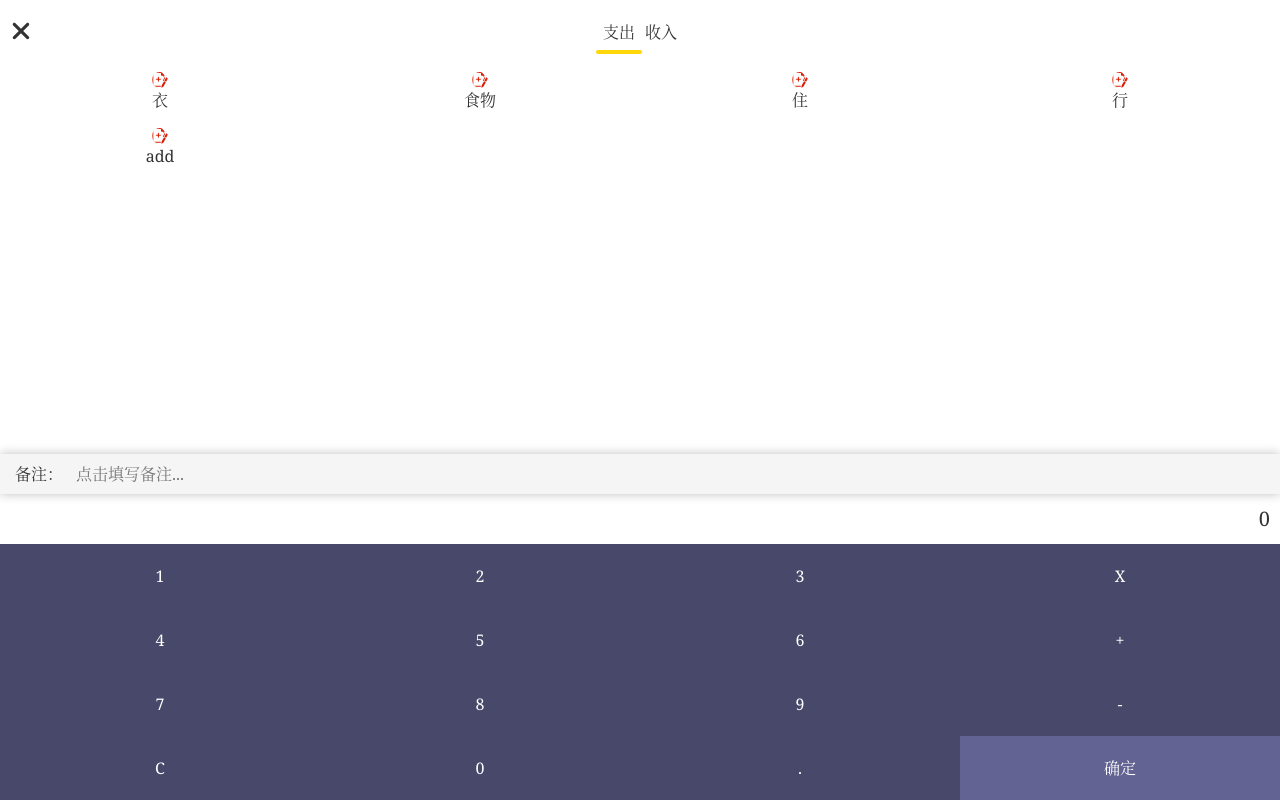
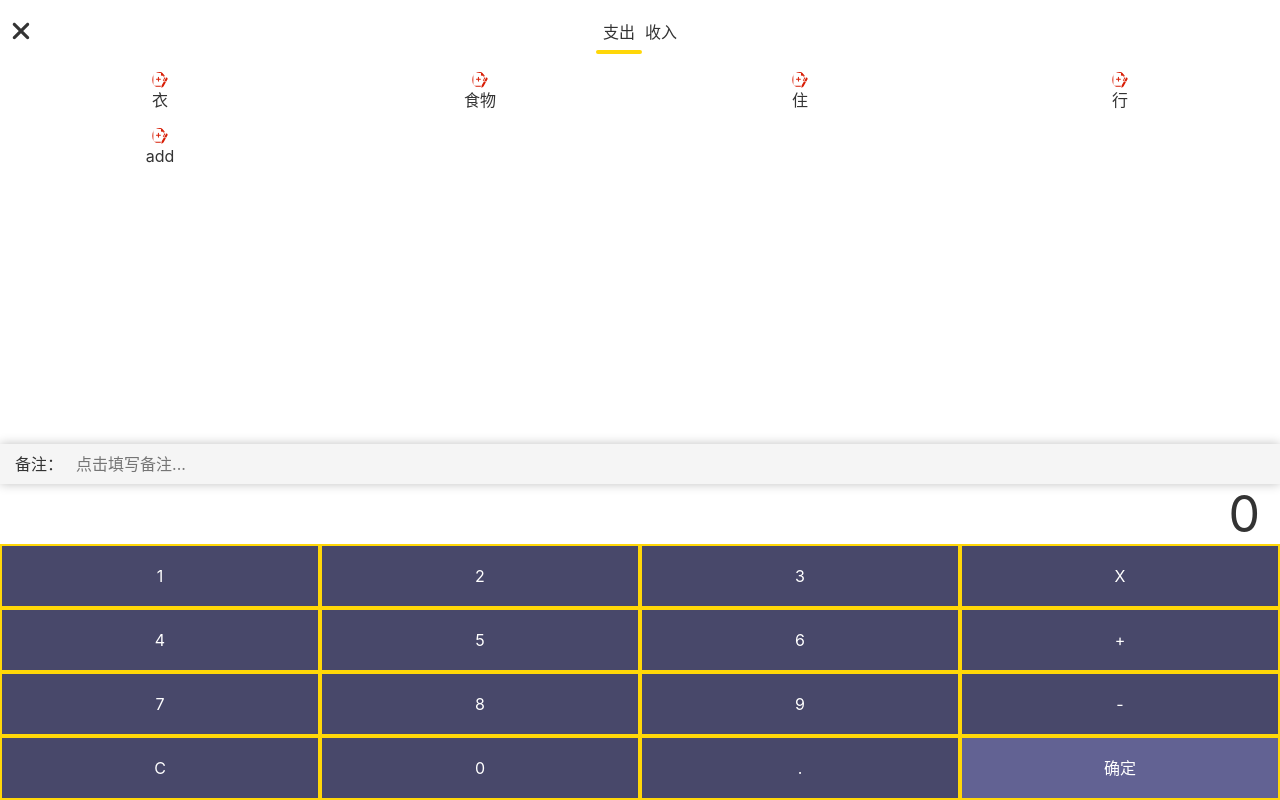
Before and after one commit to MongieLee/vue-tally, a Vue app: page /#/money in a window 1280 px wide. Built offline with nearby package versions, Linux system fonts and the light colour scheme.

Commit message:
初步完成numberPad功能

```diff
--- a/src/App.vue
+++ b/src/App.vue
@@ -9,7 +9,7 @@
 @import "~@/assets/styles/helper.scss";
 
 body {
-  font-family: $font-song;;
+  font-family: $font-hei;;
   -webkit-font-smoothing: antialiased;
   -moz-osx-font-smoothing: grayscale;
   color: #333;
--- a/src/components/money/NumberPad.vue
+++ b/src/components/money/NumberPad.vue
@@ -1,56 +1,194 @@
 <template>
   <div>
-    <div class="currentNumber">{{output}}</div>
+    <div class="output-wrapper">
+      <span :class="{operatoring:operator==='+'||operator==='-'}">
+        {{output}}
+        <span v-show="operator==='+'||operator==='-'" class="operatorNumber">{{newNumber}}</span>
+      </span>
+    </div>
     <div class="number-wrapper">
       <button @click="inputNumber">1</button>
       <button @click="inputNumber">2</button>
       <button @click="inputNumber">3</button>
-      <button @click="inputNumber('delete')">X</button>
-      <button>4</button>
-      <button>5</button>
-      <button>6</button>
-      <button>+</button>
-      <button>7</button>
-      <button>8</button>
-      <button>9</button>
-      <button>-</button>
-      <button>C</button>
+      <button @click="removeOne">X</button>
+      <button @click="inputNumber">4</button>
+      <button @click="inputNumber">5</button>
+      <button @click="inputNumber">6</button>
+      <button @click="add">+</button>
+      <button @click="inputNumber">7</button>
+      <button @click="inputNumber">8</button>
+      <button @click="inputNumber">9</button>
+      <button @click="minus">-</button>
+      <button @click="clear">C</button>
       <button @click="inputNumber">0</button>
-      <button>.</button>
-      <button>确定</button>
+      <button @click="inputNumber">.</button>
+      <button v-if="['+','-'].indexOf(operator)===-1">确定</button>
+      <button v-else @click="result">=</button>
     </div>
   </div>
 </template>
 
-<script lang='ts'>
-import Vue from "vue";
-import { Component } from "vue-property-decorator";
-@Component
-export default class NumberPad extends Vue {
-  output = "0";
-  inputNumber(event: MouseEvent) {
-    const button = event.target as HTMLButtonElement;
-    const input = button.textContent;
-    if (this.output.length === 16) {
-      return;
-    }
-    if (this.output === "0") {
-      if ("0123456789".indexOf(input) >= 0) {
-        this.output = input;
+<script>
+export default {
+  data() {
+    return {
+      output: "0",
+      operator: "",
+      oldNumber: "0",
+      newNumber: "0"
+    };
+  },
+  methods: {
+    checkOutput(checkNumber) {
+      if (this.output.length === 10) {
+        return;
+      }
+
+      if (this.output === "0") {
+        if ("0123456789".indexOf(checkNumber) >= 0) {
+          this.output = checkNumber;
+        } else if (checkNumber === ".") {
+          this.output += checkNumber;
+        }
+        return;
+      }
+      if (this.output.indexOf(".") >= 0 && checkNumber === ".") {
+        console.log("有.了不能再加了");
+        return;
+      }
+      return true;
+    },
+
+    checkOperator(checkNumber) {
+      if (this.newNumber.length === 10) {
+        console.log("我不行了");
+
+        return;
+      }
+
+      if (this.newNumber === "0") {
+        if ("0123456789".indexOf(checkNumber) >= 0) {
+          console.log("1111");
+          this.newNumber = checkNumber;
+        } else if (
+          checkNumber === "." &&
+          this.newNumber.indexOf(checkNumber) === -1
+        ) {
+          this.newNumber += checkNumber;
+          console.log("222");
+        }
+
+        return;
+      }
+
+      if (this.newNumber.indexOf(".") >= 0 && checkNumber === ".") {
+        return;
+      }
+      console.log("121221");
+
+      return true;
+    },
+    inputNumber() {
+      const input = event.target.textContent;
+
+      if (this.operator === "+") {
+        if (!this.checkOperator(input)) {
+          return;
+        }
+        this.newNumber += input;
+      } else if (this.operator === "-") {
+        if (!this.checkOperator(input)) {
+          return;
+        }
+        this.newNumber += input;
       } else {
+        if (!this.checkOutput(input)) {
+          return;
+        }
         this.output += input;
       }
+    },
+
+    removeOne() {
+      if (!this.operator) {
+        if (this.output.length === 1) {
+          this.output = "0";
+        } else {
+          this.output = this.output.slice(0, -1);
+        }
+      } else {
+        if (this.newNumber.length === 1) {
+          this.newNumber = "0";
+        } else {
+          this.newNumber = this.newNumber.slice(0, -1);
+        }
+      }
+    },
+    clear() {
+      this.output = "0";
+      this.newNumber = "0";
+      this.operator = "";
+    },
+    add() {
+      if (this.output.indexOf("-") >= 0) {
+        this.output = this.output.slice(0, -1) + "+";
+        this.operator = "+";
+        return;
+      }
+      if (this.operator === "+") {
+        this.result();
+        return;
+      }
+      this.operator = "+";
+      this.output += "+";
+      this.newNumber = "0";
+    },
+    minus() {
+      if (this.output.indexOf("+") >= 0) {
+        this.output = this.output.slice(0, -1) + "-";
+        this.operator = "-";
+        return;
+      }
+      if (this.operator === "-") {
+        this.result();
+        return;
+      }
+      this.operator = "-";
+      this.output += "-";
+      this.newNumber = "0";
+    },
+    result() {
+      if (this.operator === "+") {
+        this.output = (
+          parseFloat(this.output) + parseFloat(this.newNumber)
+        ).toFixed(2).toString();
+      } else if (this.operator === "-") {
+        this.output = (
+          parseFloat(this.output) - parseFloat(this.newNumber)
+        ).toFixed(2).toString();
+      }
+      this.newNumber = "0";
+      this.operator = "";
     }
   }
-}
+};
 </script>
 
 <style lang="scss" scoped>
-.currentNumber {
+.output-wrapper {
   text-align: right;
-  padding: 10px;
-  font-size: 20px;
-  min-height: 50px;
+  padding: 5px 20px;
+  font-size: 50px;
+  line-height: 1;
+  .operatoring {
+    font-size: 35px;
+    display: flex;
+    flex-direction: column;
+  }
+  .operatorNumber {
+    font-size: 15px;
+    color: rgba(141, 137, 137, 0.555);
+  }
 }
 .number-wrapper {
   display: flex;
@@ -58,7 +196,7 @@ export default class NumberPad extends Vue {
   button {
     height: 64px;
     width: 25%;
-    border: none;
+    border: 2px #ffd708 double ;
     color: white;
     &:not(:last-child) {
       background: rgb(72, 72, 106);
```
